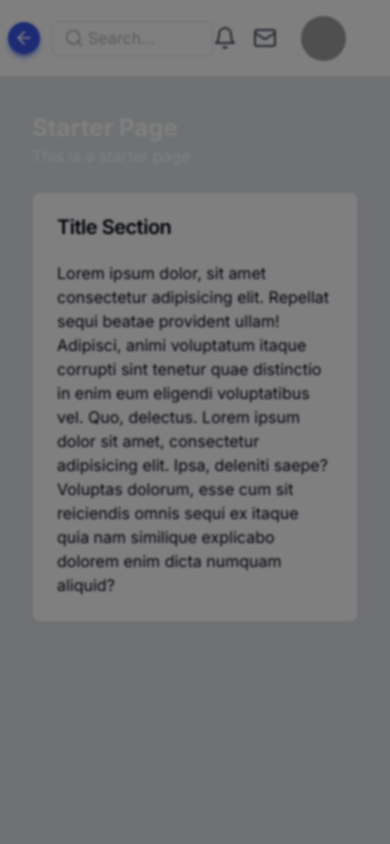
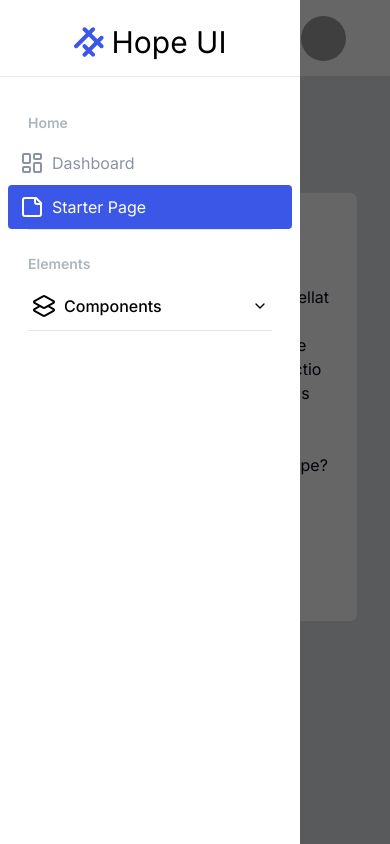
Before and after one commit to saefulbarkah/hope-ui-next, a Next.js app in the folder web/: page /blank in a window 390 px wide. Both pictures are taken after a click on the button 24 px from the left and 38 px from the top of the page. Built offline with nearby package versions, Linux system fonts and the light colour scheme; grey boxes are pictures that could not be loaded.

Commit message:
fix(sidebar): fix sidebar on mobile

```diff
--- a/web/src/components/sidebar/sidebar.tsx
+++ b/web/src/components/sidebar/sidebar.tsx
@@ -49,13 +49,10 @@ export const Sidebar = () => {
 
   return (
     <div className="relative">
-      <AnimatePresence initial={false}>
-        {sidebarOpen && (
       <motion.div
         key={"sidebar-layout"}
-            initial={"close"}
-            animate={"open"}
-            exit={"close"}
+        initial={sidebarOpen ? "open" : "close"}
+        animate={sidebarOpen ? "open" : "close"}
         transition={{
           bounce: 0,
           type: "spring",
@@ -110,8 +107,6 @@ export const Sidebar = () => {
           ))}
         </div>
       </motion.div>
-        )}
-      </AnimatePresence>
       <AnimatePresence initial={false}>
         {!sidebarOpen && (
           <motion.div
@@ -129,7 +124,7 @@ export const Sidebar = () => {
             }}
             transition={{ bounce: 0, type: "spring", duration: 0.5 }}
             className={cn(
-              "fixed inset-0 z-[55] block cursor-pointer bg-black/50 backdrop-blur-[1px] [--sidebar-closed-opacity:0%] [--sidebar-open-opacity:100%] lg:hidden",
+              "fixed inset-0 z-[55] block cursor-pointer bg-black/60 [--sidebar-closed-opacity:0%] [--sidebar-open-opacity:100%] lg:hidden",
               `${sidebarOpen ? "pointer-events-none" : "pointer-events-auto"}`,
             )}
             onClick={() => toggleSidebar()}
```
Lines whose indentation alone changed are shown as unchanged.
